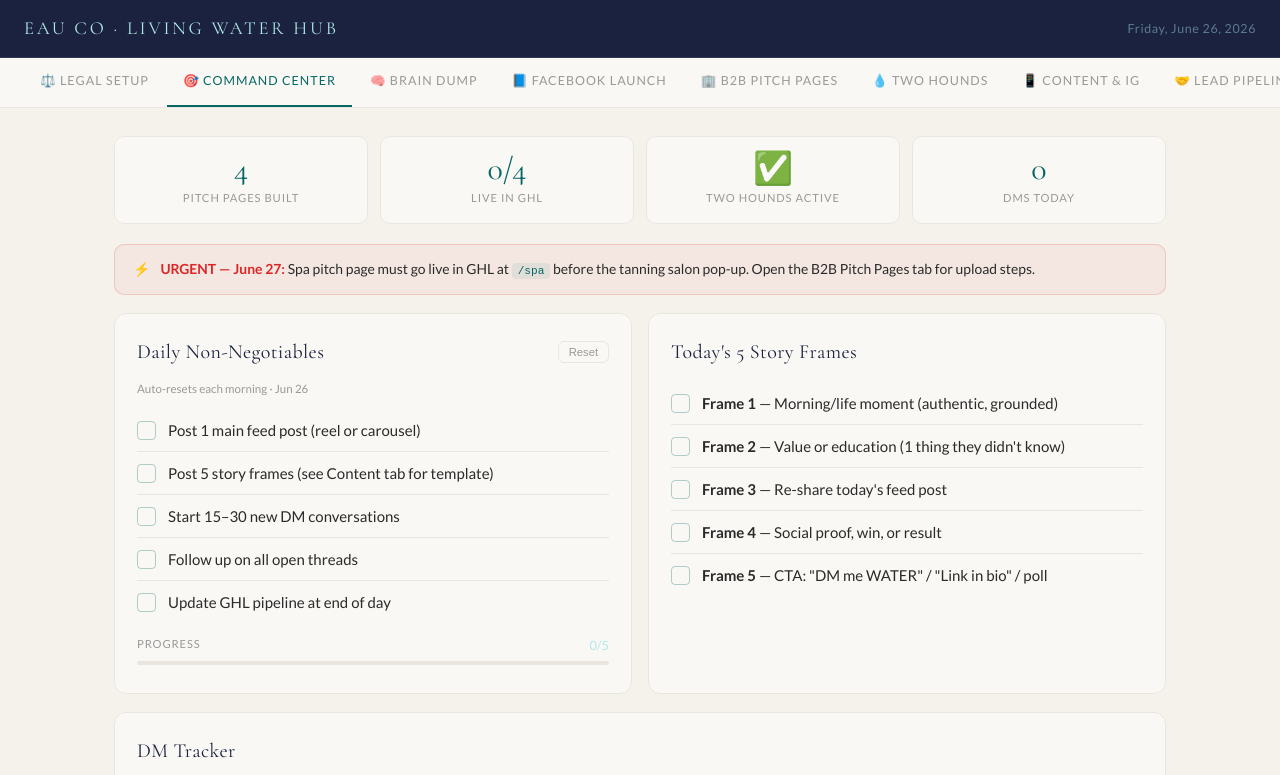
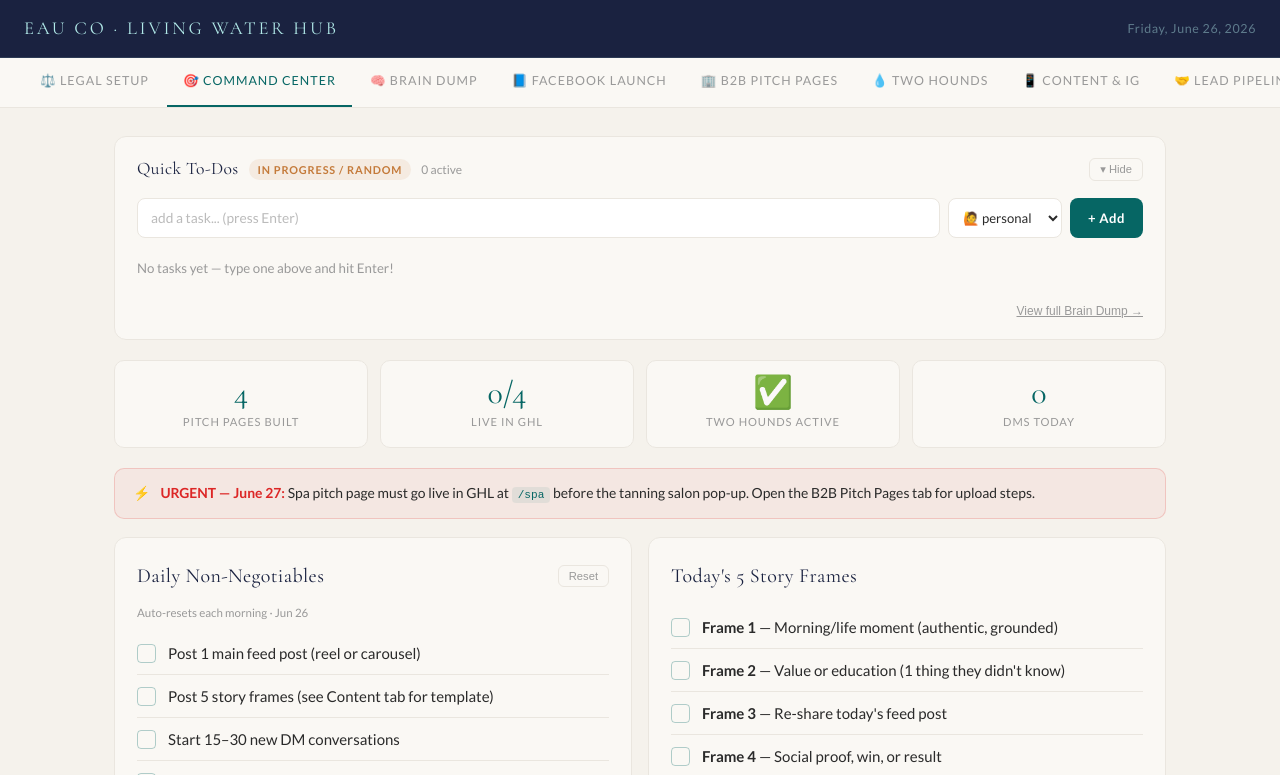
Before and after one commit to eauco-mads/living-water-pages, a plain HTML site: page living-water-hub.html in a window 1280 px wide. Both pictures are taken after a click on the button "🎯 COMMAND CENTER". Shown: the top 775 px of the page. Drawn offline with nearby package versions, Linux system fonts and the light colour scheme.

Commit message:
Add Quick To-Dos panel to Command Center, synced with Brain Dump
Mirrors the full Brain Dump todo list at the top of Command Center
under an "In Progress / Random" label. Collapsible, full add/check/delete
from either tab — state stays in sync via shared localStorage key.

Co-Authored-By: Claude Sonnet 4.6 <noreply@anthropic.com>

```diff
--- a/living-water-hub.html
+++ b/living-water-hub.html
@@ -489,6 +489,35 @@ hr { border: none; border-top: 1px solid var(--border); margin: 18px 0; }
 ════════════════════════════════════════ -->
 <div id="tab-command" class="tab-content">
 
+  <!-- QUICK TO-DOS PANEL -->
+  <div class="card" style="margin-bottom:20px;padding:18px 22px;">
+    <div style="display:flex;align-items:center;justify-content:space-between;margin-bottom:0;" id="cc-todos-header">
+      <div style="display:flex;align-items:center;gap:10px;flex-wrap:wrap;">
+        <h3 style="margin:0;font-size:1.1rem;">Quick To-Dos</h3>
+        <span style="font-size:0.68rem;background:rgba(196,122,58,0.1);color:var(--orange);padding:2px 9px;border-radius:20px;font-weight:700;text-transform:uppercase;letter-spacing:0.08em;">In Progress / Random</span>
+        <span id="cc-todo-count" style="font-size:0.75rem;color:var(--muted);"></span>
+      </div>
+      <button class="btn-sm" id="cc-todos-toggle-btn" onclick="toggleCcTodos()" style="flex-shrink:0;">▾ Hide</button>
+    </div>
+    <div id="cc-todos-body" style="margin-top:14px;">
+      <div class="todo-add-row" style="margin-bottom:10px;">
+        <input class="todo-add-input" id="cc-todo-input" placeholder="add a task... (press Enter)" onkeydown="if(event.key==='Enter')addCcTodo()">
+        <select class="label-sel" id="cc-todo-label-sel">
+          <option value="personal">🙋 personal</option>
+          <option value="water">💧 water</option>
+          <option value="planner">📅 planner</option>
+          <option value="creator">🎨 creator</option>
+          <option value="facebook">📘 facebook</option>
+        </select>
+        <button class="todo-add-btn" onclick="addCcTodo()">+ Add</button>
+      </div>
+      <div id="cc-todo-list"></div>
+      <div style="margin-top:8px;text-align:right;">
+        <button onclick="showTab('braindump',document.querySelector('[onclick*=braindump]'))" style="background:none;border:none;font-size:0.75rem;color:var(--muted);cursor:pointer;text-decoration:underline;">View full Brain Dump →</button>
+      </div>
+    </div>
+  </div>
+
   <div class="grid-4" style="margin-bottom:20px;">
     <div class="stat-card">
       <div class="stat-num">4</div>
@@ -2112,6 +2141,48 @@ function renderTodos() {
   el.innerHTML = todos.length
     ? todos.map(todoRowHTML).join('')
     : '<p style="color:var(--muted);font-size:0.83rem;padding:14px 0;">No tasks yet — type one above and press Enter!</p>';
+  renderCcTodos();
+}
+
+// ─── COMMAND CENTER QUICK TO-DOS ─────────────────────────────────────────
+function renderCcTodos() {
+  const el = document.getElementById('cc-todo-list');
+  if (!el) return;
+  const todos = getTodos();
+  const active = todos.filter(t => !t.done).length;
+  const done   = todos.filter(t =>  t.done).length;
+  const countEl = document.getElementById('cc-todo-count');
+  if (countEl) countEl.textContent = active + ' active' + (done ? ' · ' + done + ' done' : '');
+  el.innerHTML = todos.length
+    ? todos.map(todoRowHTML).join('')
+    : '<p style="color:var(--muted);font-size:0.83rem;padding:10px 0;">No tasks yet — type one above and hit Enter!</p>';
+}
+function addCcTodo() {
+  const inp = document.getElementById('cc-todo-input');
+  const sel = document.getElementById('cc-todo-label-sel');
+  const t = inp ? inp.value.trim() : '';
+  const l = sel ? sel.value : 'personal';
+  if (!t) return;
+  const todos = getTodos();
+  todos.unshift({ id: Date.now(), text: t, label: l, done: false });
+  saveTodos(todos);
+  if (inp) inp.value = '';
+  renderTodos();
+  renderCreatorExtra();
+}
+let _ccOpen = true;
+function toggleCcTodos() {
+  _ccOpen = !_ccOpen;
+  const body = document.getElementById('cc-todos-body');
+  const btn  = document.getElementById('cc-todos-toggle-btn');
+  if (body) body.style.display = _ccOpen ? 'block' : 'none';
+  if (btn)  btn.textContent = _ccOpen ? '▾ Hide' : '▸ Show';
+  localStorage.setItem('eau_cc_todos_open', _ccOpen ? '1' : '0');
+}
+function initCcTodos() {
+  const saved = localStorage.getItem('eau_cc_todos_open');
+  if (saved === '0') { _ccOpen = true; toggleCcTodos(); }
+  renderCcTodos();
 }
 
 function addCreatorExtra() {
@@ -2130,7 +2201,7 @@ function renderCreatorExtra() {
     : '<p style="font-size:0.79rem;color:var(--muted);padding:6px 0;">Creator tasks will appear here and in Brain Dump.</p>';
 }
 
-function initTodos() { renderTodos(); renderCreatorExtra(); }
+function initTodos() { renderTodos(); renderCreatorExtra(); initCcTodos(); }
 
 // ─── FACEBOOK: Post checkboxes ─────────────────────────────────────────────
 function fbCheck(el, key) {
```
